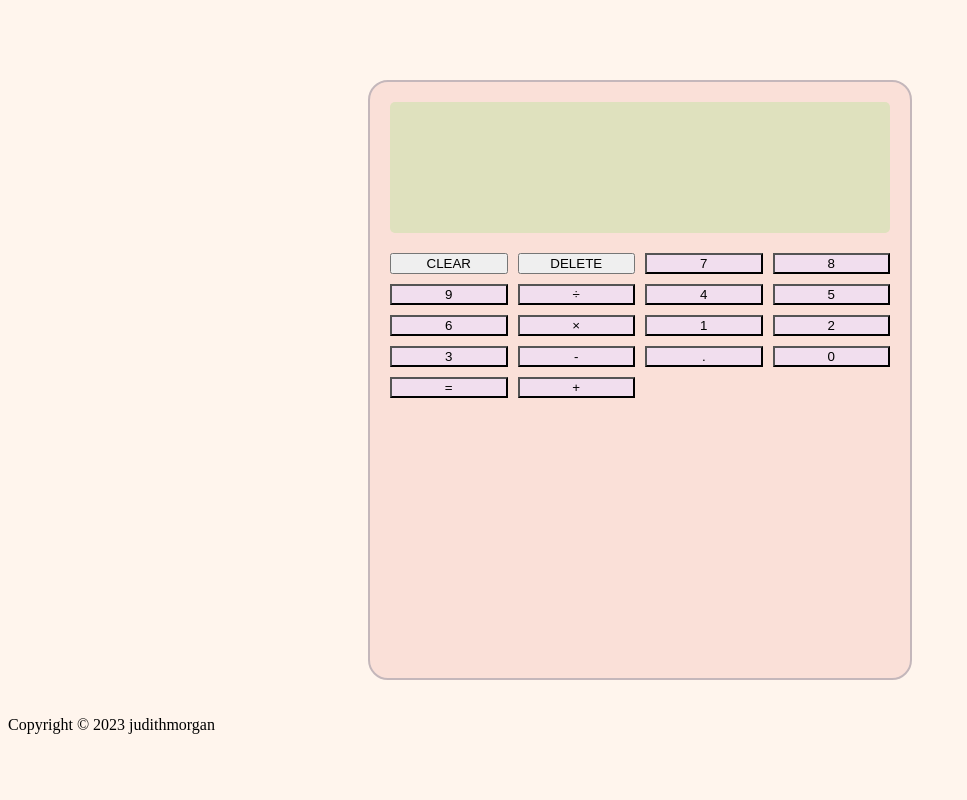
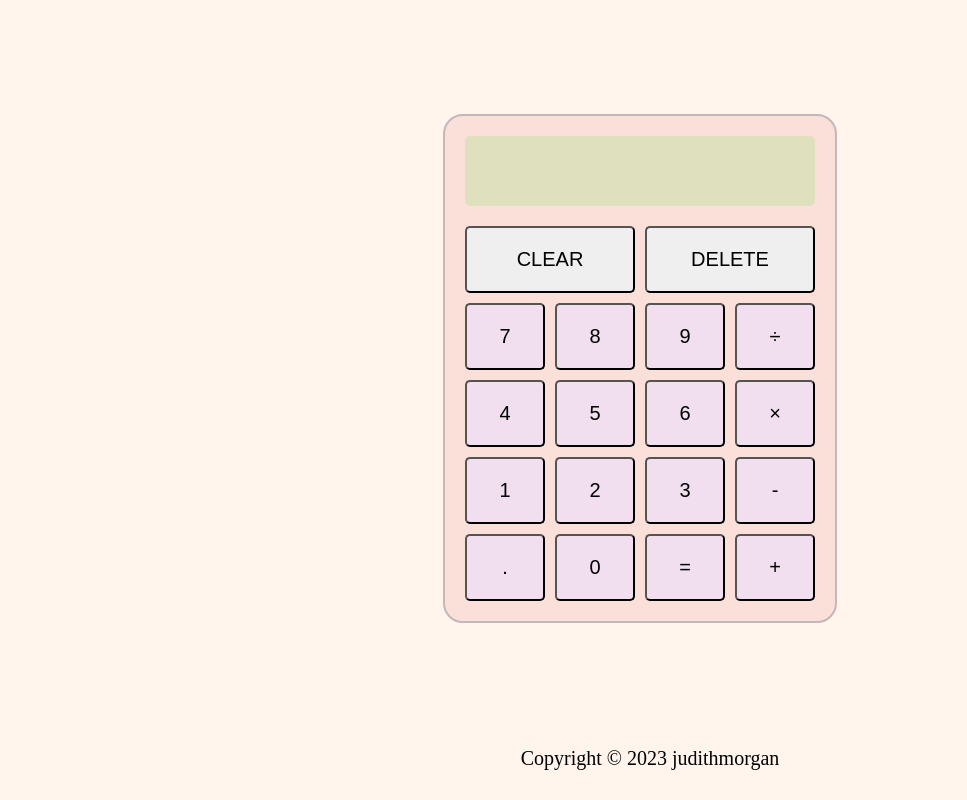
Before and after one commit to judithmorgan/calculator, a plain HTML site: page index.html in a window 1280 px wide. Shown: the whole page, without its empty margins (0-967 px from the left). Drawn offline with Linux system fonts and the light colour scheme.

Commit message:
finished up css styling

```diff
--- a/index.html
+++ b/index.html
@@ -15,8 +15,8 @@
         <div class="calculator">
             <div class="screen"></div>
             <div class="buttons-area">
-                <button id="clearBtn"> CLEAR </button>
-                <button id="deleteBtn"> DELETE</button>
+                <button class="span-2" id="clearBtn"> CLEAR </button>
+                <button class="span-2" id="deleteBtn"> DELETE</button>
                 <button class="btn">7</button>
                 <button class="btn">8</button>
                 <button class="btn">9</button>
@@ -36,7 +36,7 @@
             </div>
         </div>
     </main>
-    <footer class="footer">
+    <footer>
         <p>
             Copyright ©
             <script>
--- a/styles.css
+++ b/styles.css
@@ -1,48 +1,78 @@
+html {
+   /* footer support */
+   position: relative;
+   min-height: 100%;
+}
+
 body {
-   background-color: #FFF5ED
+   background-color: #FFF5ED;
+   display: flex;
+   flex-direction: column;
 }
 
 main {
-display: flex;
-justify-content: center;
-height: 75vh;
-padding: 20px;
-margin-top:60px;
+   display: flex;
+   justify-content: center;
+   /*why does this do this? */
+   align-items: center;
+   padding: 50px;
+   height: 75vh;
+   padding: 10px;
+   margin-top: 50px;
 }
 
+.calculator {
+   display: flex;
+   flex-direction: column;
 
-.calculator {
-   width: 500px;
+   width:350px;
    background-color: #FAE0D8;
    border-radius: 20px;
    border: #C4B7BB 2px solid;
    padding: 20px;
+   margin: 80px;
+}
 
-
-
-}
 .screen {
-   padding: 10px 20px;
-   height: 20%;
+   height: 50px;
+   padding: 10px;
    border-radius: 5px;
    margin-bottom: 20px;
    background-color: #dfe1be;
    text-align: right;
 }
-.button {
-   background-color: #dfe1be;
-}
+
 .btn {
-
    background-color: #F1DEEE;
+   font-size: 20px;
+   padding: 20px;
+   border-radius: 5px;
 }
 
 .buttons-area {
-display: grid ;
-grid-template-columns: repeat(4, 1fr);
-grid-gap:10px;
+   display: grid;
+   grid-template-columns: repeat(4, 1fr);
+   grid-gap: 10px;
 }
 
+.span-2 {
+   grid-column: span 2;
+   font-size: 20px;
+   padding: 20px;
+   border-radius: 5px;
+}
+
+footer {
+   /* what does position:absolute do? */
+   position: absolute;
+   bottom: 0;
+   left: 0;
+   display: flex;
+   justify-content: center;
+   width: 100%;
+   padding: 10px;
+   font-size: 20px;
+}
 
 
 /*
```
